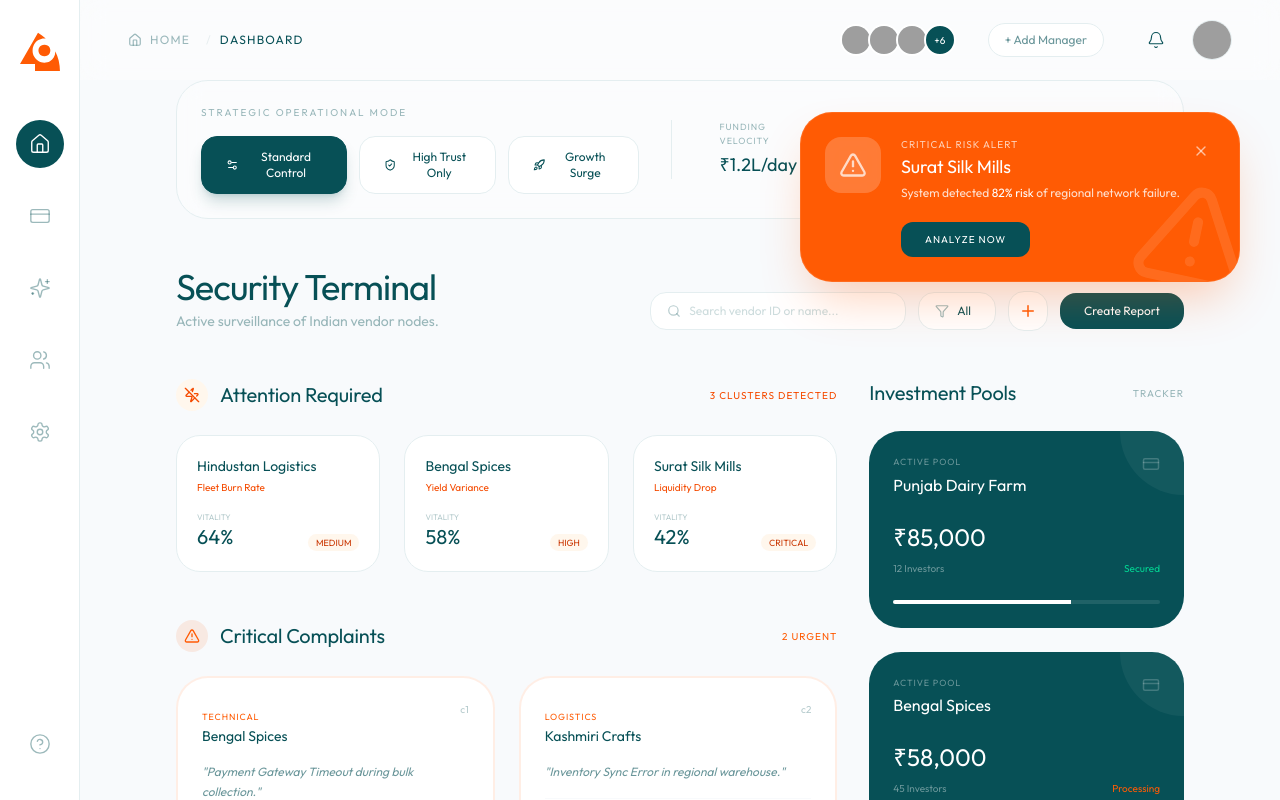
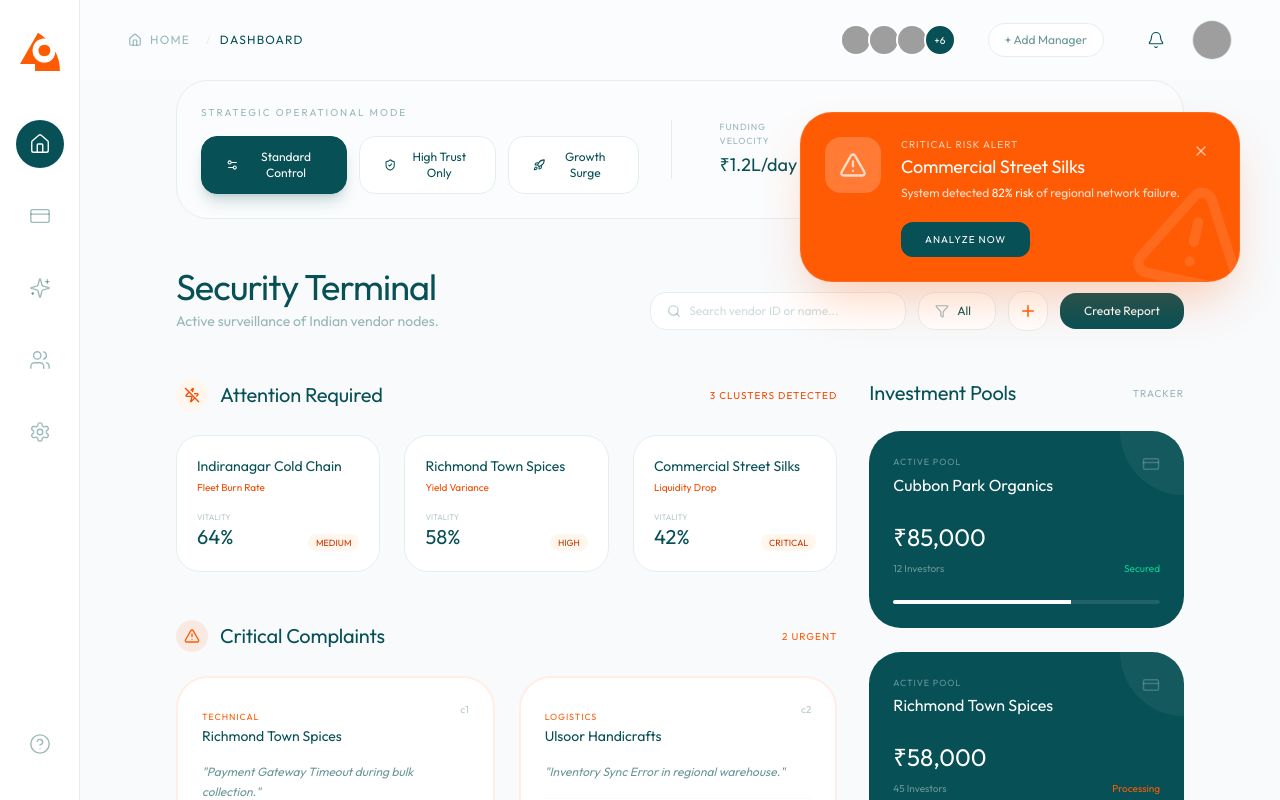
Before and after one commit to rajatlharihar/nanopie, a React (Vite) app: page / in a window 1280 px wide. Built offline with nearby package versions, Linux system fonts and the light colour scheme; grey boxes are pictures that could not be loaded.

Commit message:
fix: global synchronization of central bangalore vendor names

```diff
--- a/src/app/components/Requests.tsx
+++ b/src/app/components/Requests.tsx
@@ -117,7 +117,7 @@ export function Requests() {
             ))
           ) : (
             [
-              { id: 'ret1', vendor: "Surat Silk Mills", amount: 450.00, profit: 45.00 },
+              { id: 'ret1', vendor: "Commercial Street Silks", amount: 450.00, profit: 45.00 },
               { id: 'ret2', vendor: "Pulse Coffee", amount: 1200.00, profit: 180.00 },
             ].map((ret) => (
               <div
--- a/src/app/context.tsx
+++ b/src/app/context.tsx
@@ -73,7 +73,7 @@ export function StakeholderProvider({ children }: { children: ReactNode }) {
   const [queue, setQueue] = useState<QueueItem[]>([
     {
       id: "v-1",
-      vendorName: "Punjab Dairy Farm",
+      vendorName: "Cubbon Park Organics",
       type: "New Vendor",
       trustStatus: "Verified",
       suggestedAction: "Recommend Approval",
@@ -102,7 +102,7 @@ export function StakeholderProvider({ children }: { children: ReactNode }) {
     },
     {
       id: "v-2",
-      vendorName: "Chennai Chipsets",
+      vendorName: "SP Road Electronics",
       type: "Funding Request",
       trustStatus: "Risk",
       suggestedAction: "High Risk Flag",
@@ -132,19 +132,19 @@ export function StakeholderProvider({ children }: { children: ReactNode }) {
   ]);
 
   const [recentDecisions, setRecentDecisions] = useState<Decision[]>([
-    { id: "d1", target: "Punjab Dairy Farm", action: "Approved", timestamp: "2h ago" },
-    { id: "d2", target: "Surat Silk Mills", action: "Approved", timestamp: "5h ago" },
+    { id: "d1", target: "Cubbon Park Organics", action: "Approved", timestamp: "2h ago" },
+    { id: "d2", target: "Commercial Street Silks", action: "Approved", timestamp: "5h ago" },
   ]);
 
   const [complaints, setComplaints] = useState<Complaint[]>([
-    { id: "c1", vendorName: "Bengal Spices", message: "Payment Gateway Timeout during bulk collection.", type: "Technical", priority: "Critical", timestamp: "10m ago", status: "Open" },
-    { id: "c2", vendorName: "Kashmiri Crafts", message: "Inventory Sync Error in regional warehouse.", type: "Logistics", priority: "High", timestamp: "1h ago", status: "Open" },
+    { id: "c1", vendorName: "Richmond Town Spices", message: "Payment Gateway Timeout during bulk collection.", type: "Technical", priority: "Critical", timestamp: "10m ago", status: "Open" },
+    { id: "c2", vendorName: "Ulsoor Handicrafts", message: "Inventory Sync Error in regional warehouse.", type: "Logistics", priority: "High", timestamp: "1h ago", status: "Open" },
   ]);
 
   const [collections, setCollections] = useState<Collection[]>([
-    { id: "col1", storeName: "Punjab Dairy Farm", currentAmount: 85000, investors: 12, status: "Secured" },
-    { id: "col2", storeName: "Bengal Spices", currentAmount: 58000, investors: 45, status: "Processing" },
-    { id: "col3", storeName: "Kashmiri Crafts", currentAmount: 38000, investors: 8, status: "Risk" },
+    { id: "col1", storeName: "Cubbon Park Organics", currentAmount: 85000, investors: 12, status: "Secured" },
+    { id: "col2", storeName: "Richmond Town Spices", currentAmount: 58000, investors: 45, status: "Processing" },
+    { id: "col3", storeName: "Ulsoor Handicrafts", currentAmount: 38000, investors: 8, status: "Risk" },
   ]);
 
   const resolveComplaint = (id: string) => {
--- a/src/app/data.ts
+++ b/src/app/data.ts
@@ -409,7 +409,7 @@ export const MOCK_TRANSACTIONS: Transaction[] = [
     type: 'deposit',
     status: 'completed',
     date: '2024-03-10T10:00:00Z',
-    description: 'Collection from Amit Sharma for Punjab Dairy'
+    description: 'Collection from Amit Sharma for Cubbon Park Organics'
   },
   {
     id: 't2',
@@ -419,7 +419,7 @@ export const MOCK_TRANSACTIONS: Transaction[] = [
     type: 'deposit',
     status: 'pending',
     date: '2024-03-11T14:30:00Z',
-    description: 'Bulk Investment for Bengal Spices'
+    description: 'Bulk Investment for Richmond Town Spices'
   },
   {
     id: 't3',
@@ -439,7 +439,7 @@ export const MOCK_TRANSACTIONS: Transaction[] = [
     type: 'deposit',
     status: 'completed',
     date: '2024-03-13T16:45:00Z',
-    description: 'Regional Fund Allocation - Surat Silk'
+    description: 'Regional Fund Allocation - Commercial Street Silks'
   }
 ];
 
--- a/src/app/pages/AdminDashboard.tsx
+++ b/src/app/pages/AdminDashboard.tsx
@@ -47,10 +47,10 @@ export function AdminDashboard() {
   const [showNotification, setShowNotification] = useState(true);
 
   const pendingVerification = [
-    { id: "v1", name: "Punjab Dairy Farm", status: "Verified", risk: "Low", category: "Agri-tech" },
-    { id: "v2", name: "Surat Silk Mills", status: "Risk", risk: "High", category: "Manufacturing" },
-    { id: "v3", name: "Hindustan Logistics", status: "Limited Data", risk: "Medium", category: "Services" },
-    { id: "v4", name: "Kashmiri Crafts", status: "Verified", risk: "Low", category: "Handicrafts" },
+    { id: "v1", name: "Cubbon Park Organics", status: "Verified", risk: "Low", category: "Agri-tech" },
+    { id: "v2", name: "Commercial Street Silks", status: "Risk", risk: "High", category: "Manufacturing" },
+    { id: "v3", name: "Indiranagar Cold Chain", status: "Limited Data", risk: "Medium", category: "Services" },
+    { id: "v4", name: "Ulsoor Handicrafts", status: "Verified", risk: "Low", category: "Handicrafts" },
   ];
 
   const filteredQueue = useMemo(() => {
@@ -99,7 +99,7 @@ export function AdminDashboard() {
                     <X size={16} />
                   </button>
                 </div>
-                <h2 className="text-lg font-bold text-white leading-tight">Surat Silk Mills</h2>
+                <h2 className="text-lg font-bold text-white leading-tight">Commercial Street Silks</h2>
                 <p className="text-xs text-white/80 leading-relaxed">
                   System detected <span className="font-bold text-white">82% risk</span> of regional network failure.
                 </p>
@@ -263,11 +263,11 @@ export function AdminDashboard() {
             </div>
             <div className="grid grid-cols-1 sm:grid-cols-2 md:grid-cols-3 gap-4 md:gap-6">
               {[
-                { id: 'v3', name: 'Hindustan Logistics', issue: 'Fleet Burn Rate', score: 64, impact: 'Medium', visible: ['Standard', 'Growth'] },
-                { id: 'v5', name: 'Bengal Spices', issue: 'Yield Variance', score: 58, impact: 'High', visible: ['Standard', 'Growth', 'High Verification'] },
-                { id: 'v2', name: 'Surat Silk Mills', issue: 'Liquidity Drop', score: 42, impact: 'Critical', visible: ['Standard', 'Growth'] },
-                { id: 'v1', name: 'Punjab Dairy Farm', issue: 'Audit Deviation', score: 72, impact: 'Low', visible: ['Growth'] },
-                { id: 'v6', name: 'Chennai Chipsets', issue: 'Robotics Integration', score: 35, impact: 'Critical', visible: ['Growth'] }
+                { id: 'v3', name: 'Indiranagar Cold Chain', issue: 'Fleet Burn Rate', score: 64, impact: 'Medium', visible: ['Standard', 'Growth'] },
+                { id: 'v5', name: 'Richmond Town Spices', issue: 'Yield Variance', score: 58, impact: 'High', visible: ['Standard', 'Growth', 'High Verification'] },
+                { id: 'v2', name: 'Commercial Street Silks', issue: 'Liquidity Drop', score: 42, impact: 'Critical', visible: ['Standard', 'Growth'] },
+                { id: 'v1', name: 'Cubbon Park Organics', issue: 'Audit Deviation', score: 72, impact: 'Low', visible: ['Growth'] },
+                { id: 'v6', name: 'SP Road Electronics', issue: 'Robotics Integration', score: 35, impact: 'Critical', visible: ['Growth'] }
               ].filter(item => item.visible.includes(systemMode)).map(item => (
                 <div
                   key={item.name}
--- a/src/app/pages/RiskAnalysis.tsx
+++ b/src/app/pages/RiskAnalysis.tsx
@@ -39,7 +39,7 @@ const RISK_HISTORY = [
 ];
 
 const MITIGATION_STEPS = [
-  { id: 1, title: "Liquidity Injection", status: "Recommended", description: "Inject ₹5,00,000 into Surat Silk Mills node to prevent bankruptcy cascade." },
+  { id: 1, title: "Liquidity Injection", status: "Recommended", description: "Inject ₹5,00,000 into Commercial Street Silks node to prevent bankruptcy cascade." },
   { id: 2, title: "Logistics Rerouting", status: "Queued", description: "Divert regional shipments through Varanasi hub to bypass logistics failure." },
   { id: 3, title: "Stakeholder Notification", status: "Sent", description: "Automated alert sent to primary investors regarding regional volatility." },
 ];
@@ -89,7 +89,7 @@ export function RiskAnalysis() {
                       <AlertTriangle size={24} />
                    </div>
                    <div className="space-y-1">
-                      <h2 className="text-3xl font-light">Surat Silk Mills: <span className="text-[#FF5B04]">Critical Failure Warning</span></h2>
+                      <h2 className="text-3xl font-light">Commercial Street Silks: <span className="text-[#FF5B04]">Critical Failure Warning</span></h2>
                       <p className="text-xs text-white/40 uppercase tracking-widest">Regional Logistics Breakdown • Sector: Textile</p>
                    </div>
                 </div>
--- a/src/app/pages/Transactions.tsx
+++ b/src/app/pages/Transactions.tsx
@@ -55,12 +55,12 @@ export function Transactions() {
   const [authorizedId, setAuthorizedId] = useState<string | null>(null);
 
   const transactions = [
-    { id: "TX-9012", vendor: "Punjab Dairy Farm", amount: "₹1,20,000.00", type: "Investment", status: "Pending Review", date: "22 Apr 2026, 10:45 AM", risk: "Low", alert: false },
-    { id: "TX-9011", vendor: "Surat Silk Mills", amount: "₹45,000.00", type: "Payout", status: "Approved", date: "22 Apr 2026, 09:20 AM", risk: "Low", alert: false },
-    { id: "TX-9010", vendor: "Hindustan Logistics", amount: "₹8,90,000.00", type: "Funding", status: "Flagged", date: "21 Apr 2026, 04:15 PM", risk: "High", alert: true },
-    { id: "TX-9009", vendor: "Kashmiri Crafts", amount: "₹30,000.00", type: "Payout", status: "Approved", date: "21 Apr 2026, 02:30 PM", risk: "Low", alert: false },
-    { id: "TX-9008", vendor: "Bengal Spices", amount: "₹1,50,000.00", type: "Investment", status: "Approved", date: "20 Apr 2026, 11:10 AM", risk: "Low", alert: false },
-    { id: "TX-9007", vendor: "Chennai Chipsets", amount: "₹2,20,000.00", type: "Funding", status: "Rejected", date: "20 Apr 2026, 09:45 AM", risk: "Medium", alert: true },
+    { id: "TX-9012", vendor: "Cubbon Park Organics", amount: "₹1,20,000.00", type: "Investment", status: "Pending Review", date: "22 Apr 2026, 10:45 AM", risk: "Low", alert: false },
+    { id: "TX-9011", vendor: "Commercial Street Silks", amount: "₹45,000.00", type: "Payout", status: "Approved", date: "22 Apr 2026, 09:20 AM", risk: "Low", alert: false },
+    { id: "TX-9010", vendor: "Indiranagar Cold Chain", amount: "₹8,90,000.00", type: "Funding", status: "Flagged", date: "21 Apr 2026, 04:15 PM", risk: "High", alert: true },
+    { id: "TX-9009", vendor: "Ulsoor Handicrafts", amount: "₹30,000.00", type: "Payout", status: "Approved", date: "21 Apr 2026, 02:30 PM", risk: "Low", alert: false },
+    { id: "TX-9008", vendor: "Richmond Town Spices", amount: "₹1,50,000.00", type: "Investment", status: "Approved", date: "20 Apr 2026, 11:10 AM", risk: "Low", alert: false },
+    { id: "TX-9007", vendor: "SP Road Electronics", amount: "₹2,20,000.00", type: "Funding", status: "Rejected", date: "20 Apr 2026, 09:45 AM", risk: "Medium", alert: true },
   ];
 
   const highAlertItems = transactions.filter(tx => tx.alert);
```
